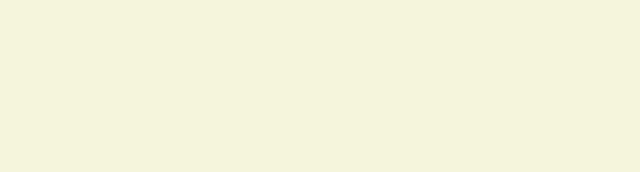
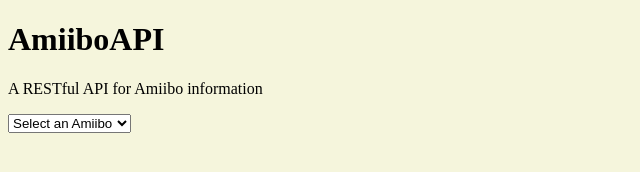
Before and after one commit to isaias-okube/Flatiron-frontend-phase-1-project2, a plain HTML site: page index.html in a window 1280 px wide. Shown: the whole page, without its empty margins (0-640 px from the left). Drawn offline with Linux system fonts and the light colour scheme.

```diff
--- a/index.html
+++ b/index.html
@@ -3,11 +3,21 @@
 <head>
     <meta charset="UTF-8">
     <meta name="viewport" content="width=device-width, initial-scale=1.0">
-    <title>Phase 1 project</title>
+    <title>AmiiboAPI</title>
     <link rel="stylesheet" href="styles.css">
     <script defer src="main.js"></script>
 </head>
 <body>
+    <header class="header">
+        <h1 class="main-title">AmiiboAPI</h1>
+        <p class="main-description">A RESTful API for Amiibo information</p>
+        <!-- search -->
+        <select name="amiibos" id="amiibos">
+            <option value="">Select an Amiibo</option>
+        </select>
+        <!-- -- -->
 
+    </header>
+    <script src="main.js"></script>
 </body>
 </html>
```
